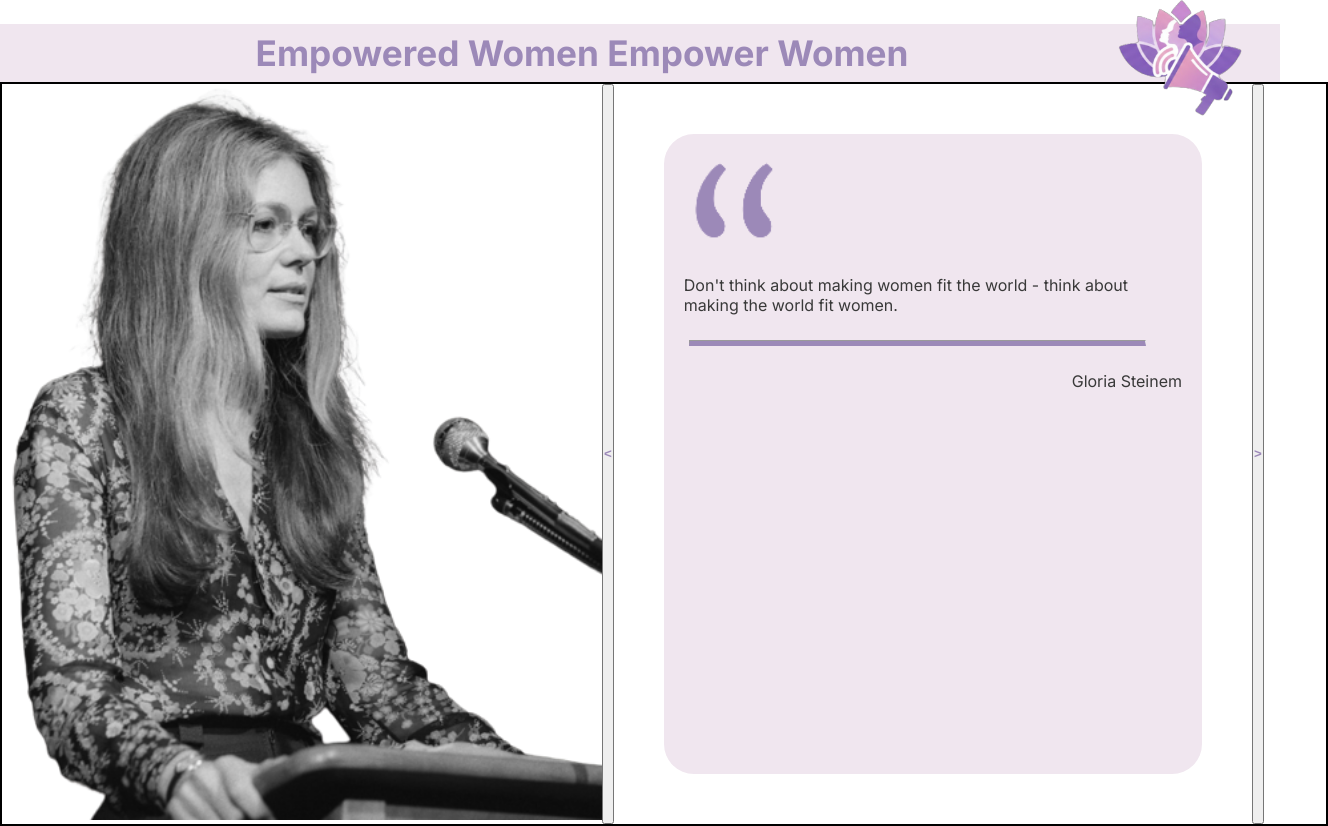
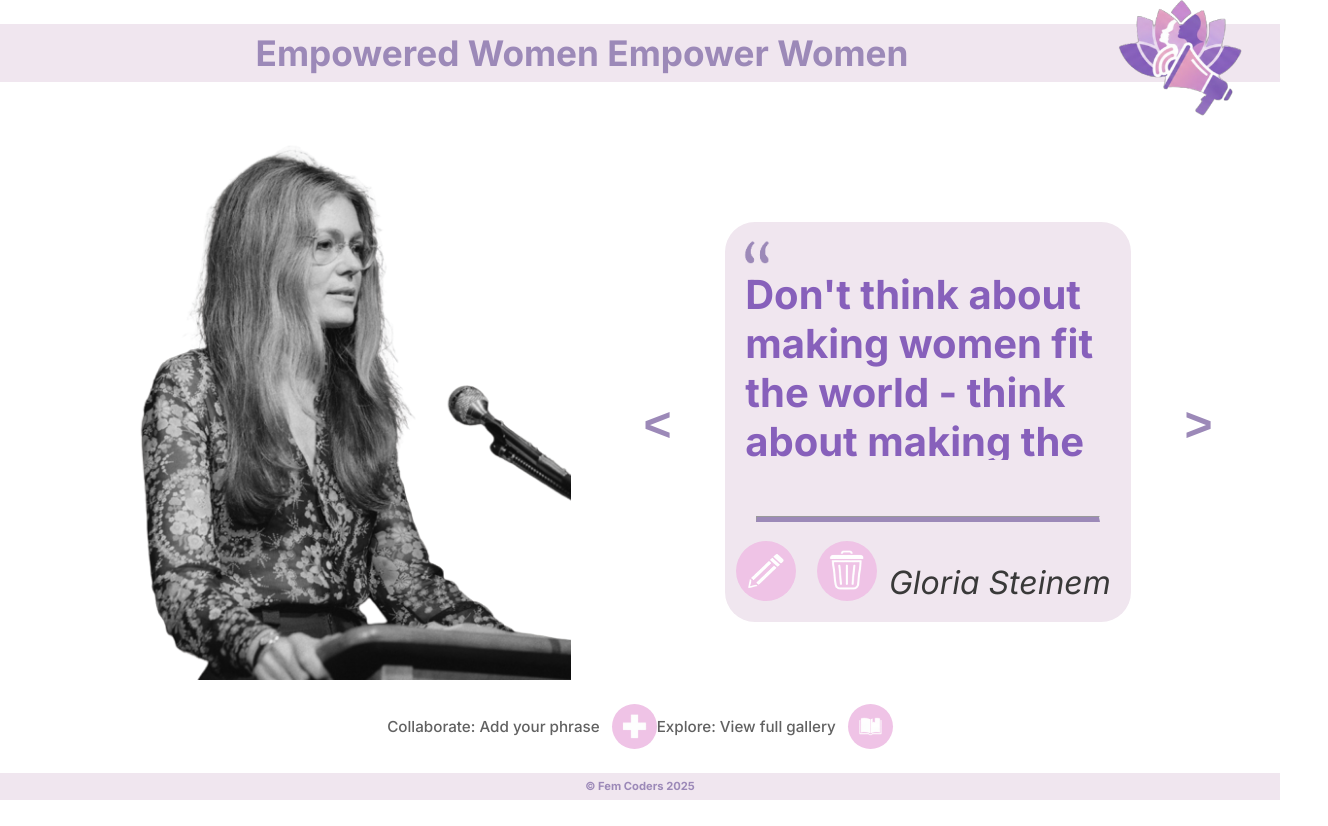
Before and after one commit to Leonela88/Empowering-Phrases-App, a React (Vite) app: page / in a window 1280 px wide. Shown: the top 826 px of the page, 1328 px wide, since content can reach past the window. After the commit the page ends 800 px from the top, so only its background shows below. Built offline with nearby package versions, Linux system fonts and the light colour scheme.

Commit message:
Read : styling and resizing

```diff
--- a/src/ViewPhrases.css
+++ b/src/ViewPhrases.css
@@ -1,63 +1,129 @@
 .viewContainer {
-    border: 2px solid black;
+    position: relative;
+    align-self: center;
     display: flex;
-    margin: auto;
+    flex: 1;
+    width: 90%;
+    height: 90%;
 }
 
 .viewPhoto {
     width: 50%;
-    min-width: 600px;
+    min-width: 10vw;
+    max-width: 50vw;
+    max-height: 90%;
     height: auto;
+    object-fit: contain;
+    position: absolute;
+    bottom: 0;
 }
 
 .carousel {
+    position: absolute;
+    left: 50%;
+    top: 15%;
     display: flex;
-    width: 50%;
+    align-items: center;
+    justify-content: flex-end;
+
 }
 
 .viewButtons {
-    background-color: none;
+    background-color: white;
     color: #9C89B8;
+    font-size: 3rem;
     font-weight: bolder;
+    border: none;
+    width: 50px;
+    height: 50px;
 }
 
 .quoteIcon {
     align-self: flex-start;
-    width: 20%;
+    width: 8%;
     margin: 15px;
+    margin-bottom: 0
 
 }
 
 .viewInfo {
+    position: relative;
     display: flex;
     flex-direction: column;
     background-color: #F0E6EF;
     border-radius: 30px;
     margin: 50px;
-    width: 600px;
-    height: auto;
+    width: 100%;
+    height: 50vh;
+}
 
+.fitPhrase {
+    height: 50vh;
 }
 
 .viewPhrase {
     opacity: 1;
     font-family: "Inter", sans-serif;
+    color: rgb(135,96,187);
+    font-weight: bold;
     margin-left: 20px;
     margin-right: 20px;
+    font-size: 2.5rem;
+    overflow: auto;
+    height:70%;
+}
+
+hr {
+    position: absolute;
+    align-self: center;
+    border-bottom: 5px solid #9C89B8;
+    margin-top: 0;
+    width: 85%;
+    bottom: 25%;
+}
+
+.viewAuthor {
+    position: absolute;
+    bottom: 0;
+    font-style: italic;
+    align-self: flex-end;
+    font-family: "Inter", sans-serif;
+    font-size: 2rem;
+    margin-right: 20px;
+    margin-bottom: 20px;
 
 }
 
-hr {
-    border-bottom: 5px solid #9C89B8;
-    margin: 25px;
-    width: 85%;
+.buttons {
+    display: flex;
+    width: 40%;
+    margin-bottom: 5%;
+    justify-content: space-around;
+}
+.viewModificar {
+    width: 60px;
+    height: 60px;
+    background-color: rgb(239,195,230);
+    border-radius: 30px;
+    border: none
 }
 
-.viewAuthor {
-    align-self: flex-end;
-    font-family: "Inter", sans-serif;
-    margin-right: 20px;
+#viewPencil {
+    width: 40px;
+    height: 45px;
+}
 
+.viewDelete {
+    width: 60px;
+    height: 60px;
+    border-radius: 30px;
+    background-color: rgb(239,195,230);
+    border: none
+}
+
+#viewBin {
+    width: 35px;
+    height: 40px;
 }
 
 .viewInfo:hover {
--- a/src/ViewPhrases.jsx
+++ b/src/ViewPhrases.jsx
@@ -21,7 +21,7 @@ const ViewPhrases = () => {
 
   return (
     <div className="viewContainer">
-      <div>
+      <div className="ViewphotoFrame">
         <img src={current.photo} alt={current.name} className="viewPhoto" />
       </div>
       <div className="carousel">
@@ -33,6 +33,14 @@ const ViewPhrases = () => {
             <p className="viewPhrase">{current.phrase}</p>
           </div>
           <hr></hr>
+          <div className="buttons">
+            <button className="viewModificar">
+              <img src="../public/images/pencil.png" alt="pencil icon" id="viewPencil" />
+            </button>
+            <button className="viewDelete">
+              <img src="../public/images/trash.png" alt="bin icon" id="viewBin" />
+            </button>
+          </div>
           <p className="viewAuthor">{current.name}</p>
         </div>
         <button className="viewButtons" onClick={ShowNext}>&#062;
@@ -42,4 +50,16 @@ const ViewPhrases = () => {
   );
 };
 
+// function ManageOverflow() {
+//   const phraseElement = document.querySelector('.viewPhrase');
+
+//   if ($("phraseElement").height() > $(".fitPhrase").height())
+//      {
+//       result = phraseElement.style.fontSize = "1.5rem";
+//     }
+
+//      }
+
+// ManageOverflow();
+
 export default ViewPhrases;
--- a/src/array/Array.jsx
+++ b/src/array/Array.jsx
@@ -107,12 +107,6 @@ const phrases = [
          photo : "./photos/G.D.-Anderson.png"
     },
 
-    {name : "Jameela Jamil",
-     role : "Actress & Activist",
-     phrase : "Do not ever sell yourself short.",
-         photo : "./photos/Jameela-Jamil.png"
-    },
-
     {name : "Jane Goodall",
      role : "Primatologist & Anthropologist",
      phrase : "One individual cannot possibly make a difference, alone. It is individual efforts, collectively, that makes a noticeable difference - all the difference in the world!",
--- a/src/footer.css
+++ b/src/footer.css
@@ -8,6 +8,7 @@
     line-height: 1.0;
     margin: 0;
     display: block;
+
 }
 
 .footer-text {
```
